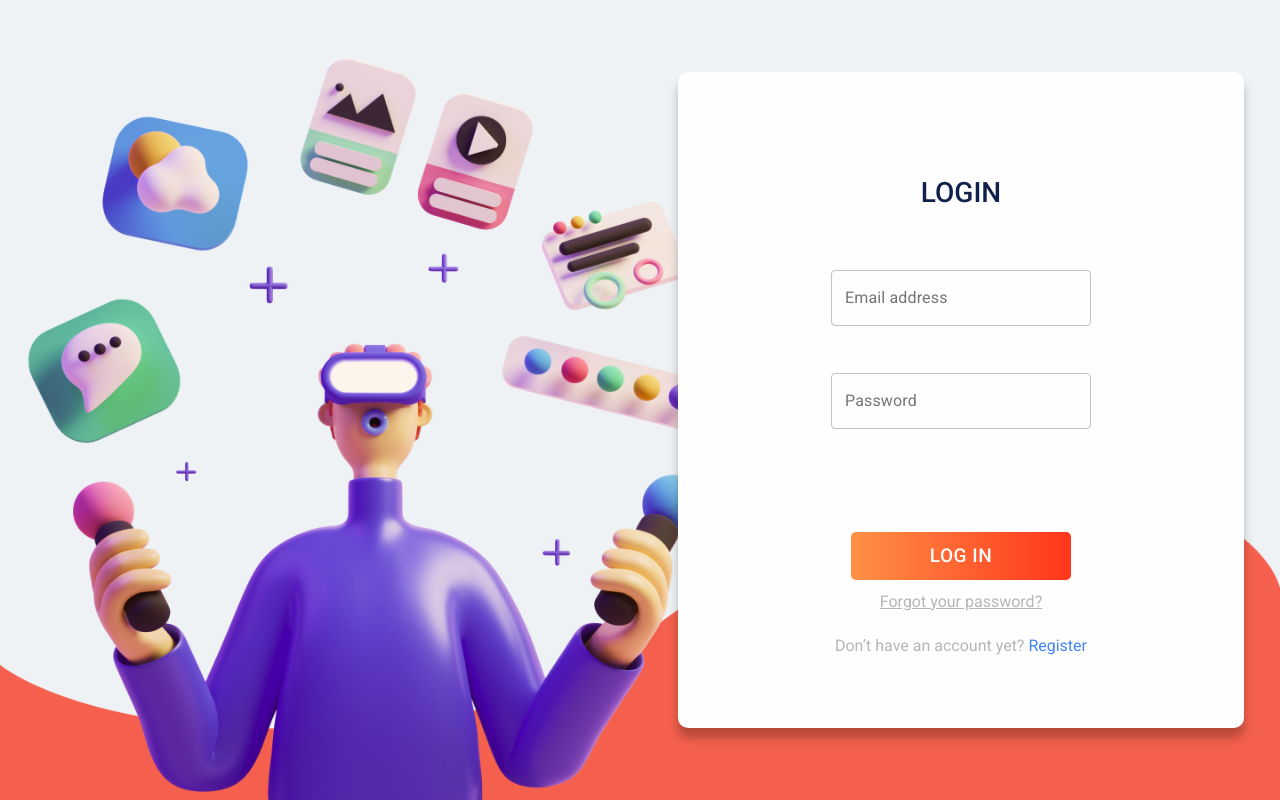
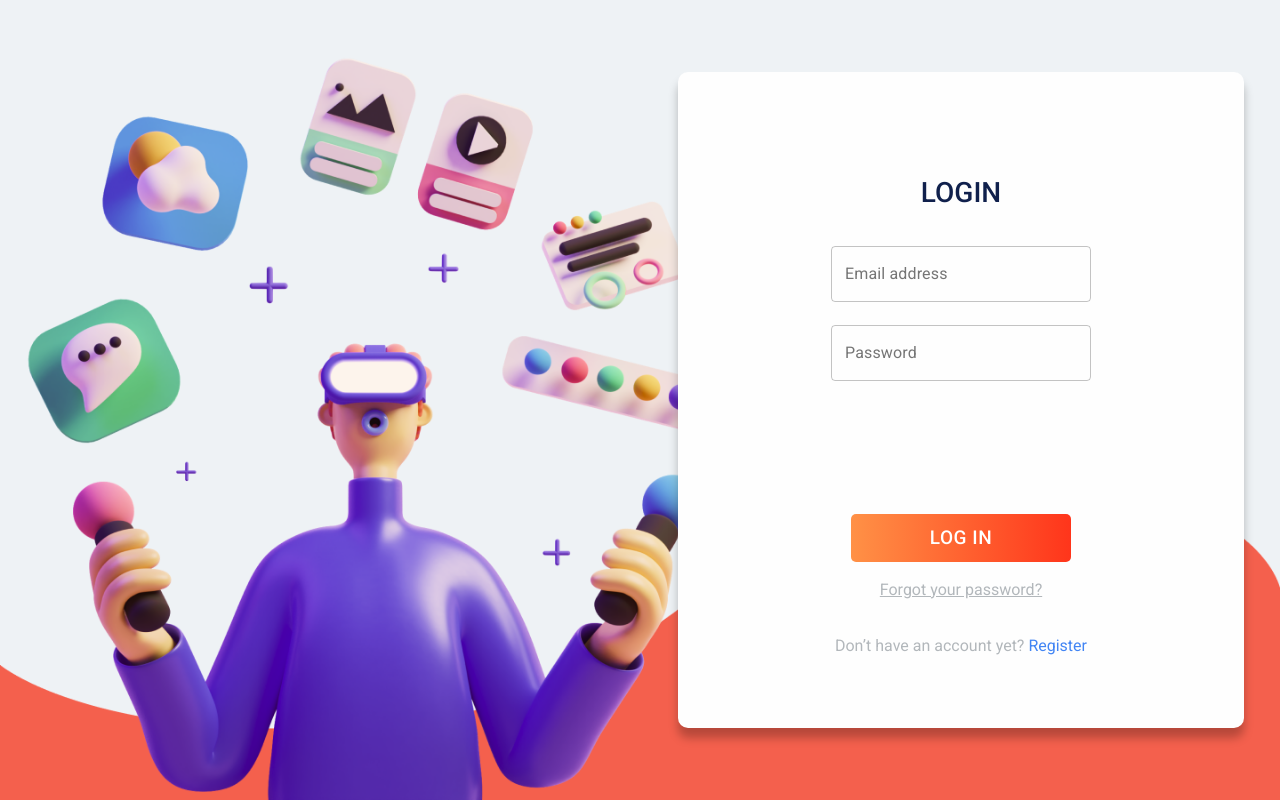
Before and after one commit to OlehSihunov/login-form-react, a React (Create React App) app: page / in a window 1280 px wide. Built offline with nearby package versions, Linux system fonts and the light colour scheme.

Commit message:
css -> scss

```diff
--- a/package.json
+++ b/package.json
@@ -7,6 +7,7 @@
     "@testing-library/jest-dom": "^5.11.9",
     "@testing-library/react": "^11.2.5",
     "@testing-library/user-event": "^12.7.1",
+    "node-sass": "^5.0.0",
     "react": "^17.0.1",
     "react-dom": "^17.0.1",
     "react-scripts": "4.0.2",
--- a/src/App.js
+++ b/src/App.js
@@ -1,4 +1,4 @@
-import './App.css';
+import './App.scss';
 import LoginForm from './components/loginForm/loginForm';
 
 function App() {
--- a/src/components/loginForm/loginForm.css
+++ /dev/null
@@ -1,85 +0,0 @@
-.login-form {
-    display: flex;
-    flex-direction: column;
-    align-items: center;
-    height:  656px;
-    width: 566px;
-    border-radius: 10px;
-    box-shadow: 0px 10px 10px rgba(0, 0, 0, 0.25);
-    background: #FEFEFE;
-    margin-right: 36px;
-    padding: 23px;
-    box-sizing:border-box;
-}
-
-.login-form h1 {
-    margin-top: 88px;
-    margin-bottom: 44px;
-    font-family: Roboto;
-    font-size: 28px;
-    font-style: normal;
-    font-weight: 500;
-    line-height: 19px;
-    letter-spacing: 0em;
-    text-align: left;
-    color: #10204C;
-    text-transform: uppercase;
-}
-
-.login-form > p {
-    margin: 10px;
-    font-family: Roboto;
-    font-style: normal;
-    font-weight: normal;
-    font-size: 16px;
-    line-height: 150%;
-    color: #B2B7BB;
-}
-
-.login-form > p > span {
-    color: #4285F4
-}
-
-.login-form__help-text_underlined {
-    text-decoration: underline;
-}
-
-.login-form__text-field {
-    width: 50%;
-    min-width: 260px;
-    margin-top: 24px;
-    margin-bottom: 110px;
-}
-
-
-@media screen and (max-width: 1024px) {
-    .login-form {
-        height: 626px;
-        width: 488px;
-
-    }
-  }
-
-@media screen and (max-width: 768px) {
-    .login-form {
-        margin-right: 0px;
-    }
-  }
-
-@media screen and (max-width: 376px) {
-    .login-form {
-        height: 488px;
-        width: 343px;
-        margin-right: 0px;
-    }
-    .login-form h1 {
-        margin-top: 30px;
-        margin-bottom: 30px;
-        font-size: 24px;
-
-    }
-    .login-form > p {
-        margin: 10px;
-        font-size: 16px;
-    }
-  }
--- a/src/components/loginForm/loginForm.js
+++ b/src/components/loginForm/loginForm.js
@@ -4,7 +4,7 @@ import FormControl from '@material-ui/core/FormControl';
 import FormHelperText from '@material-ui/core/FormHelperText';
 import InputLabel from '@material-ui/core/InputLabel';
 import OutlinedInput from '@material-ui/core/OutlinedInput';
-import './loginForm.css'
+import './loginForm.scss'
 import Styles from '../stylesMUI/stylesMUI';
 
 const LoginForm = () => {
@@ -61,9 +61,9 @@ const LoginForm = () => {
                         aria-describedby="component-error-password-text"/>
                         <FormHelperText id="component-error-password-text">{passwordError ? 'Password Required' : `\ `}</FormHelperText>
                     </FormControl>
-                    <Button className = {passwordError||emailError ? classes.btnDis : classes.btn} size ='large' onClick = { () => handleSubmit()}>log in</Button>
+                    <Button className = {` ${classes.btn} ${passwordError||emailError ? classes.btnDis : classes.btnAct}`} size ='large' onClick = { () => handleSubmit()}>log in</Button>
                     <p className = 'login-form__help-text_underlined'>Forgot your password?</p>
-                    <p className = 'login-form__help-text'>Don’t have an account yet? <span>Register</span></p>
+                    <p>Don’t have an account yet? <span>Register</span></p>
         </div>
     )
 }
--- /dev/null
+++ b/src/components/loginForm/loginForm.scss
@@ -0,0 +1,77 @@
+.login-form {
+    display: flex;
+    flex-direction: column;
+    align-items: center;
+    height:  656px;
+    width: 566px;
+    border-radius: 10px;
+    box-shadow: 0px 10px 10px rgba(0, 0, 0, 0.25);
+    background: #FEFEFE;
+    margin-right: 36px;
+    padding: 23px;
+    box-sizing:border-box;
+
+    >h1 {
+        margin-top: 88px;
+        margin-bottom: 44px;
+        font-family: Roboto;
+        font-size: 28px;
+        font-style: normal;
+        font-weight: 500;
+        line-height: 19px;
+        letter-spacing: 0em;
+        text-align: left;
+        color: #10204C;
+        text-transform: uppercase;
+    }
+
+    >p {
+        /*margin: 10px;*/
+        font-family: Roboto;
+        font-style: normal;
+        font-weight: normal;
+        font-size: 16px;
+        line-height: 150%;
+        color: #B2B7BB;
+        &:nth-last-child(2) {
+            text-decoration: underline;
+        }
+        span {
+            color: #4285F4
+        }
+    }
+
+}
+
+
+@media screen and (max-width: 1024px) {
+    .login-form {
+        height: 626px;
+        width: 488px;
+
+    }
+  }
+
+@media screen and (max-width: 768px) {
+    .login-form {
+        margin-right: 0px;
+    }
+  }
+
+@media screen and (max-width: 376px) {
+    .login-form {
+        height: 488px;
+        width: 343px;
+        margin-right: 0px;
+        >h1 {
+            margin-top: 30px;
+            margin-bottom: 30px;
+            font-size: 24px;
+
+        }
+        >p {
+            margin: 10px;
+            font-size: 16px;
+        }
+    }
+  }
--- a/src/components/stylesMUI/stylesMUI.js
+++ b/src/components/stylesMUI/stylesMUI.js
@@ -15,40 +15,29 @@ const theme = createMuiTheme({
 const Styles = () => {
     const useStyles = makeStyles(theme => ({
         btn:{
-            marginTop: '80px',
+            marginTop: '110px',
             width: '220px',
             height: '48px',
-            background: 'linear-gradient(90deg, #FF9146 0%, #FF351B 100%)',
+
             borderRadius: '5px',
             color: 'white',
             fontSize:'19px',
             fontWeight:'500',
             textTransofrm: 'Uppercase',
             [theme.breakpoints.down('xs')]: {
-                marginTop: '60px',
+                marginTop: '80px',
                 width: '165px',
                 height: '40px'
               }
         },
+        btnAct:{
+          background: 'linear-gradient(90deg, #FF9146 0%, #FF351B 100%)',
+        },
         btnDis:{
-                marginTop: '80px',
-                width: '220px',
-                height: '48px',
-                background: '#B2B7BB',
-                borderRadius: '5px',
-                color: 'white',
-                fontSize:'19px',
-                fontWeight:'500',
-                textTransofrm: 'Uppercase',
-                [theme.breakpoints.down('xs')]: {
-                    marginTop: '60px',
-                    width: '165px',
-                    height: '40px'
-                  }
+                background: '#B2B7BB'
         },
         textField:{
-           width:"260px",
-           marginTop:'24px',
+           width:"260px"
         },
         inputField:{
             [theme.breakpoints.down('xs')]: {
```
Also changed, not shown: src/App.scss (renamed from src/App.css), 1 other file (tests, documents, lock files or other folders).
